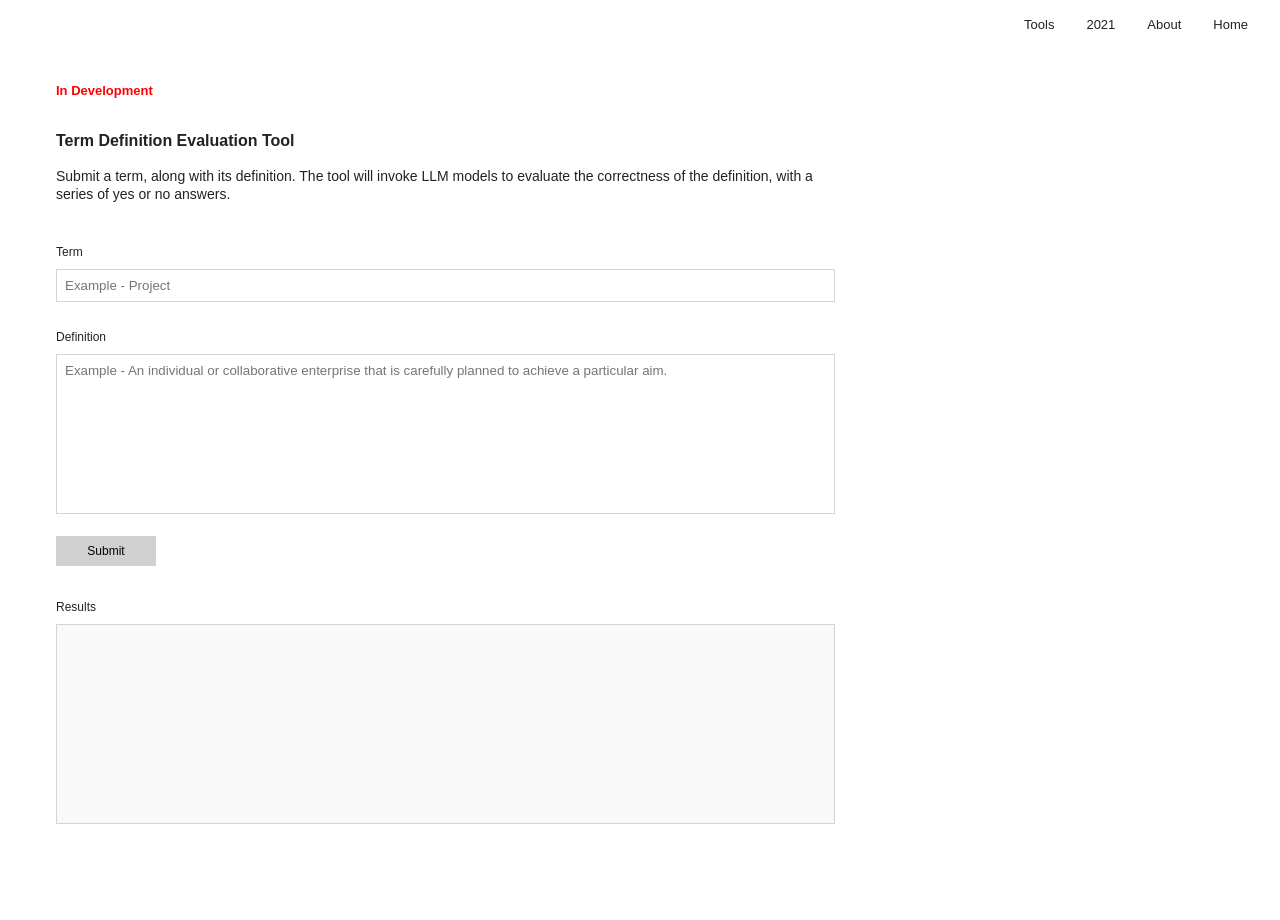
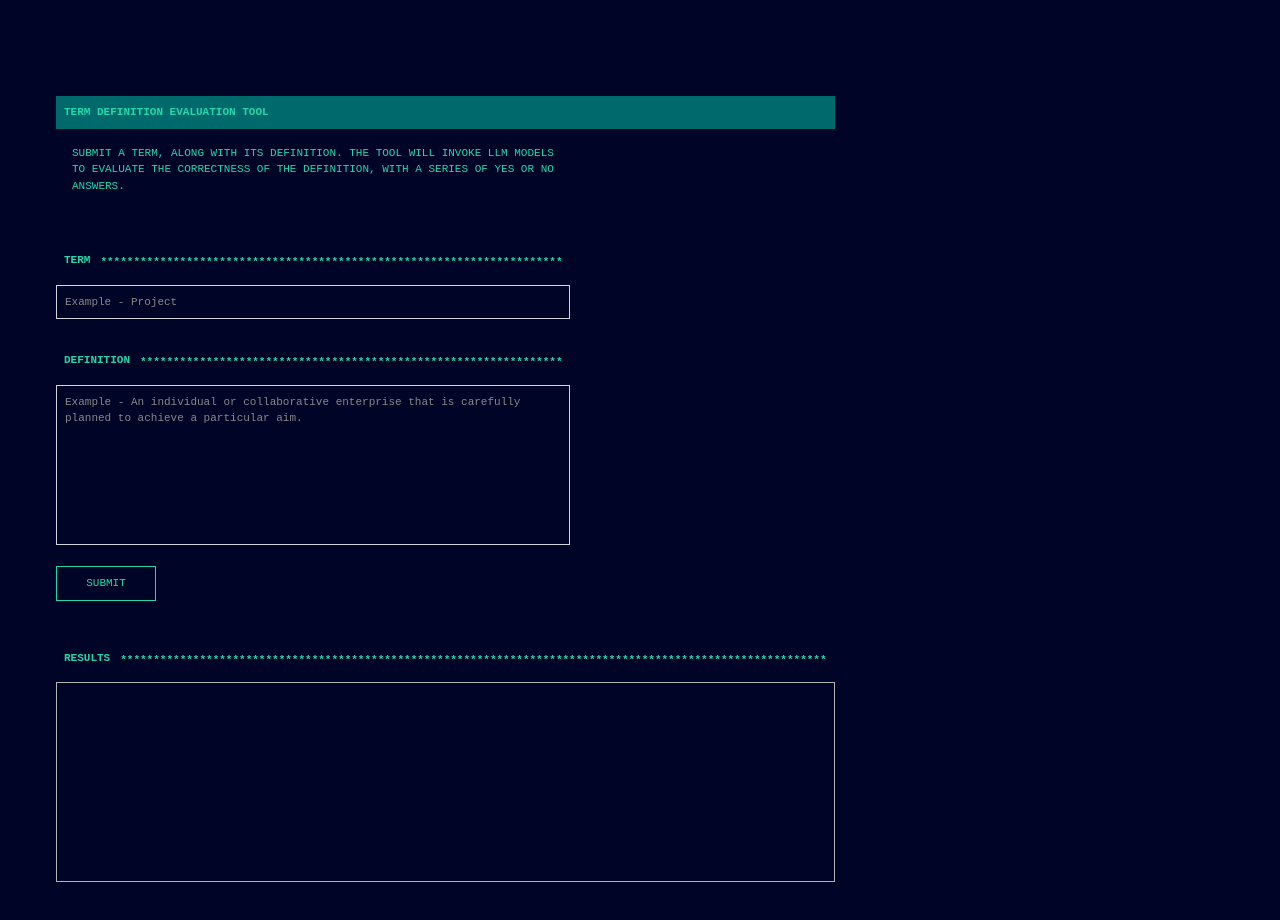
Before and after one commit to justinguevara/www.justinguevara.ca, a React (Vite) app: page /tools in a window 1280 px wide. Shown: the top 920 px of the page. Before the commit the page ends 880 px from the top, so only its background shows below. Built offline with nearby package versions, Linux system fonts and the light colour scheme.

Commit message:
redesign tools page

```diff
--- a/src/App.css
+++ b/src/App.css
@@ -1,3 +1,9 @@
+html, body, #root {
+  display: flex;
+  flex-direction: column;
+  flex-grow: 1;
+}
+
 @media screen and (max-width: 580px) {
   .music-player .aux {
     display: none;
@@ -103,7 +109,7 @@
 }
 
 .home-heading-background {
-  background: url('/feb1b-min.png') no-repeat;
+  background: url('/jan31.png') no-repeat;
   margin-bottom: 16px;
   margin-left: auto;
   margin-right: auto;
@@ -111,7 +117,7 @@
 
 @media screen and (max-width: 480px) {
   .home-heading-background {
-    height: 200px;
+    height: 184px;
     background-size: 1400px;
     background-position: center center;
   }
@@ -119,7 +125,7 @@
 
 @media screen and (max-width:1024px) and (min-width:481px) {
   .home-heading-background {
-    height: 200px;
+    height: 202px;
     background-size: 1525px;
     background-position: left top;
   }
@@ -127,8 +133,8 @@
 
 @media screen and (min-width: 1025px) {
   .home-heading-background {
-    height: 533px;
-    background-size: 1725px;
+    height: 374px;
+
     background-position: left top;
   }
 }
@@ -177,7 +183,6 @@ body {
   min-height: 100vh;
   overflow: hidden;
   position: relative;
-  padding-bottom: 40px
 }
 
 a,
--- a/src/components/pages/toolspage/ToolsPage.tsx
+++ b/src/components/pages/toolspage/ToolsPage.tsx
@@ -3,7 +3,7 @@ import EnvironmentService from "services/EnvironmentService";
 import { useEffect, useState } from "react";
 import axios from "axios";
 
-import "./style.css";
+import styles from "./style.module.css";
 
 export default function ToolsPage (): JSX.Element {
   const [term, setTerm] = useState('');
@@ -37,7 +37,7 @@ export default function ToolsPage (): JSX.Element {
 
       setResults(processed_elements);
     } catch (error) {
-      setResults(['error']);
+      setResults(['Error - request failed.']);
     } finally {
       setTimeout(() => {
         setIsSubmitting(false);
@@ -46,52 +46,55 @@ export default function ToolsPage (): JSX.Element {
   };
 
   return (
-    <>
-      <MainNavigation />
-      <div className="jg-page-container">
-        <div className="jg-two-column-layout">
-          <div className="jg-column jg-column-2-3">
-            <div className="jg-mt-2rem"></div>
-            <div className="jg-under-construction">In Development</div>
-            <div className="jg-mt-2rem"></div>
-            <h1 className="jg-page-heading">Term Definition Evaluation Tool</h1>
-            <h1 className="jg-subheading">Submit a term, along with its definition.
-              The tool will invoke LLM models to evaluate the correctness of the definition, with a series of yes or no answers.</h1>
-
+    <div className={`${styles['jg-page-wrapper']}`}>
+      {/* <MainNavigation /> */}
+      <div className={`${styles['jg-page-container']} ${styles['jg-margin-bottom-96-collapse']}`}>
+        <div className={styles['jg-two-column-layout']}>
+          <div className={`${styles['jg-column']} ${styles['jg-column-2-3']}`}>
+            <h1 className={`${styles['jg-page-heading']} ${styles['jg-margin-top-96-collapse']}`}>Term Definition Evaluation Tool</h1>
+            <div className={`${styles['jg-padding-single-intent-collapse']} ${styles['jg-width-66-collapse']}`}>
+              Submit a term, along with its definition.
+              The tool will invoke LLM models to evaluate the correctness of the definition, with a series of yes or no answers.
+            </div>
             <form onSubmit={handle_submit}>
-              <h2 className="jg-heading">Term</h2>
-              {/* @todo context, prompt, noun vs verb */}
+              <div className={`${styles['jg-padding-8-collapse']} ${styles['jg-width-66-collapse']}`}>
+                <h2 className={`${styles['jg-margin-top-50']} ${styles['jg-overflow-hidden']}`}>Term</h2>
+              </div>
               <input
                 type="text"
-                className="jg-input jg-mb-1rem"
+                className={`${styles['jg-input']} ${styles['jg-mb-1rem']} ${styles['jg-width-66-collapse']}`}
                 value={term}
                 onChange={(e) => setTerm(e.target.value)}
                 placeholder="Example - Project"
               />
-              <h2 className="jg-heading">Definition</h2>
+              <div className={`${styles['jg-padding-8-collapse']} ${styles['jg-width-66-collapse']}`}>
+                <h2 className={styles['jg-overflow-hidden']}>Definition</h2>
+              </div>
               <textarea
-                className="jg-textarea jg-mb-1rem"
+                className={`${styles['jg-textarea']} ${styles['jg-mb-1rem']} ${styles['jg-width-66-collapse']}`}
                 value={definition}
                 onChange={(e) => setDefinition(e.target.value)}
                 placeholder="Example - An individual or collaborative enterprise that is carefully planned to achieve a particular aim."
               ></textarea>
-              <button type="submit" className="jg-submit-button" disabled={isSubmitting}>
+              <button type="submit" className={styles['jg-submit-button']} disabled={isSubmitting}>
                 {isSubmitting ? '...' : 'Submit'}
               </button>
-              <div className="jg-mt-2rem"></div>
+              <div className={styles['jg-mt-2rem']}></div>
 
-              <h2 className="jg-heading">Results</h2>
-              <div className="jg-response-data">
+              <div className={styles['jg-padding-8-collapse']}>
+                <h2 className={styles['jg-overflow-hidden']}>Results</h2>
+              </div>
+              <div className={styles['jg-response-data']}>
                 {results.map(function (item, index) {
                   return (<div key={index}>{item}</div>);
                 })}
               </div>
             </form>
           </div>
-          <div className="jg-column jg-column-1-3">
+          <div className={`${styles['jg-column']} ${styles['jg-column-1-3']}`}>
           </div>
         </div>
       </div>
-    </>
+    </div>
   );
 };
--- a/src/components/pages/toolspage/style.css
+++ /dev/null
@@ -1,141 +0,0 @@
-.jg-page-container {
-    margin-left: auto;
-    margin-right: auto;
-    width: 1200px;
-    padding-left: 16px;
-    padding-right: 16px;
-    box-sizing: border-box;
-}
-
-@media screen and (max-width: 1199px) {
-    .jg-page-container {
-        width: 100%;
-    }
-}
-
-@media screen and (min-width: 1200px) {
-    .jg-page-container {
-        width: 1200px;
-    }
-}
-
-.jg-page-content {
-    padding-left: 16px;
-    padding-right: 16px;
-    box-sizing: border-box;
-    margin-right: auto;
-    width: 100%;
-}
-
-@media screen and (max-width: 850px) {
-    .jg-page-content {
-        width: 100%;
-    }
-}
-@media screen and (min-width: 849px) {
-    .jg-page-content {
-        width: 790px;
-    }
-}
-
-.jg-textarea {
-  width: 100%;
-  height: 10rem;
-  padding: 0.5rem;
-  border: 1px solid #d1d5db;
-  font-family: inherit;
-  resize: none;
-}
-
-.jg-input {
-  width: 100%;
-  padding: 0.5rem;
-  margin-bottom: 1rem;
-  border: 1px solid #d1d5db;
-}
-
-.jg-mb-1rem {
-  margin-bottom: 1rem;
-}
-
-.jg-mt-1rem {
-  margin-top: 1rem;
-}
-
-.jg-mt-2rem {
-  margin-top: 2rem;
-}
-
-.jg-heading {
-  margin-bottom: 0.5rem;
-  font-size: 12px;
-  font-weight: normal;
-}
-
-.jg-subheading {
-  margin-bottom: 2.5rem;
-  font-size: 14px;
-  font-weight: normal;
-}
-
-.jg-submit-button {
-  width: 100px;
-  padding: 8px;
-  border: 0;
-  background-color: #d0d0d0;
-  cursor: pointer;
-  transition: background-color 0.3s;
-  font-size: 12px!important;
-}
-
-.jg-submit-button:hover {
-  background-color: #e2e2e2;
-}
-
-.jg-response-data {
-  padding: 0.5rem;
-  border: 1px solid #d1d5db;
-  background-color: #f9f9f9;
-  height: 200px;
-  overflow-y: auto;
-}
-
-.jg-two-column-layout {
-  display: flex;
-  flex-wrap: wrap;
-  gap: 16px;
-}
-
-.jg-column {
-  box-sizing: border-box;
-}
-
-@media screen and (min-width: 1025px) {
-  .jg-column-2-3 {
-    width: 66.67%;
-  }
-}
-
-@media screen and (min-width: 1025px) {
-  .jg-column-1-3 {
-    width: 33.33%;
-  }
-}
-
-@media screen and (max-width: 1024px) {
-  .jg-column-2-3,
-  .jg-column-1-3 {
-    width: 100%;
-  }
-}
-
-.jg-page-heading {
-    margin-bottom: 1rem;
-    font-size: 1rem;
-    font-weight: bold;
-}
-
-.jg-under-construction {
-  color: red;
-  font-weight: bold;
-}
--- /dev/null
+++ b/src/components/pages/toolspage/style.module.css
@@ -0,0 +1,283 @@
+.jg-page-wrapper {
+  flex-grow: 1;
+}
+
+.jg-page-wrapper,
+.jg-page-wrapper textarea,
+.jg-page-wrapper input,
+.jg-page-wrapper .jg-response-data,
+.jg-page-wrapper button {
+  background-color:rgb(0,4,39);
+  font-size: 11px;
+  color:rgb(36, 216, 170);
+  text-transform: uppercase;
+  font-family: monospace;
+  line-height: 1.5em;
+  letter-spacing: 0;
+}
+
+.jg-page-wrapper textarea,
+.jg-page-wrapper input,
+.jg-page-wrapper .jg-response-data,
+.jg-page-wrapper button {
+  border-color:white;
+  outline: none;
+  box-shadow: none;
+}
+
+.jg-page-wrapper textarea,
+.jg-page-wrapper input,
+.jg-page-wrapper .jg-response-data {
+  text-transform: none;
+  color:rgb(180,180,180);
+  box-sizing: border-box;
+  padding: 8px;
+}
+
+.jg-page-wrapper textarea:focus,
+.jg-page-wrapper input:focus {
+  outline: none;
+  box-shadow: none;
+  border-color: rgb(180,180,180);
+}
+
+.jg-page-wrapper input::placeholder,
+.jg-page-wrapper textarea::placeholder {
+  color: #888888;
+}
+
+::-webkit-scrollbar-thumb, .jg-page-wrapper textarea::-webkit-scrollbar {
+  width: 12px;
+  height: 12px;
+  border: 0;
+  background: none;
+  outline: none;
+  box-shadow: none;
+}
+
+::-webkit-scrollbar-thumb, .jg-page-wrapper textarea::-webkit-scrollbar-track {
+  background: none;
+  cursor: pointer;
+  border: 0;
+  outline: none;
+  box-shadow: none;
+}
+
+::-webkit-scrollbar-thumb, .jg-page-wrapper textarea::-webkit-scrollbar-thumb {
+  cursor: pointer;
+  border: 0;
+  background-color: #DDD;
+  outline: none;
+  box-shadow: none;
+}
+
+.jg-page-wrapper button {
+  border-style: solid;
+  border-color: rgb(36,216,170);
+  border-width: 1px;
+  cursor: pointer;
+  display: block;
+  transition: all 0.1s ease-in-out;
+  width: 100px;
+  padding: 8px;
+}
+.jg-page-wrapper button:hover {
+  background-color: transparent;
+  border-color: white;
+  color: white;
+}
+
+.jg-page-wrapper .jg-page-heading {
+  background-color: rgb(0,105,108);
+  font-size: 11px;
+  padding: 8px;
+  margin-bottom: 1rem;
+}
+
+.jg-page-wrapper h2 {
+  margin-bottom: 0.5rem;
+  font-size: 11px;
+}
+
+.jg-page-wrapper h2::after {
+  position: relative;
+  left: 10px;
+  top: 2px;
+  content: "********************************************************************************************************************************************************************************************************************************************************************";
+}
+
+.jg-page-wrapper .jg-overflow-hidden {
+  overflow: hidden;
+}
+
+@media screen and (max-width: 1024px) {
+  .jg-page-wrapper .jg-width-66-collapse {
+    width: 100%;
+  }
+}
+@media screen and (min-width: 1025px) {
+  .jg-page-wrapper .jg-width-66-collapse {
+    width: 66% !important;
+  }
+}
+
+@media screen and (min-width: 1024px) {
+  .jg-page-wrapper .jg-margin-top-96-collapse {
+    margin-top: 96px;
+  }
+}
+
+@media screen and (max-width: 1025px) {
+  .jg-page-wrapper .jg-margin-top-96-collapse {
+    margin-top: 16px;
+  }
+}
+
+@media screen and (min-width: 1025px) {
+  .jg-page-wrapper .jg-margin-bottom-96-collapse {
+    margin-bottom: 96px;
+  }
+}
+
+@media screen and (max-width: 1024px) {
+  .jg-page-wrapper .jg-margin-bottom-96-collapse {
+    margin-bottom: 16px;
+  }
+}
+
+.jg-page-wrapper .jg-margin-top-50 {
+  margin-top: 50px;
+}
+
+@media screen and (max-width: 850px) {
+  .jg-page-wrapper .jg-padding-8-collapse {
+    padding-top: 8px;
+    padding-bottom: 8px;
+  }
+}
+
+@media screen and (min-width: 851px) {
+  .jg-page-wrapper .jg-padding-8-collapse {
+    padding: 8px;
+  }
+}
+
+@media screen and (max-width: 850px) {
+  .jg-page-wrapper .jg-padding-single-intent-collapse {
+    padding-left: 0px;
+  }
+}
+
+@media screen and (min-width: 851px) {
+  .jg-page-wrapper .jg-padding-single-intent-collapse {
+    padding-left: 16px;
+  }
+}
+
+.jg-page-wrapper .header-menu-primary{
+  display: none;
+}
+
+.jg-page-wrapper .jg-page-container {
+  margin-left: auto;
+  margin-right: auto;
+  width: 1200px;
+  padding-left: 16px;
+  padding-right: 16px;
+  box-sizing: border-box;
+}
+
+@media screen and (min-width: 1200px) {
+  .jg-page-wrapper .jg-page-container {
+    width: 1200px;
+  }
+}
+
+@media screen and (max-width: 1199px) {
+  .jg-page-wrapper .jg-page-container {
+    width: 100%;
+  }
+}
+
+.jg-page-wrapper .jg-page-content {
+  padding-left: 16px;
+  padding-right: 16px;
+  box-sizing: border-box;
+  margin-right: auto;
+  width: 100%;
+}
+
+@media screen and (max-width: 850px) {
+  .jg-page-wrapper .jg-page-content {
+    width: 100%;
+  }
+}
+
+@media screen and (min-width: 851px) {
+  .jg-page-wrapper .jg-page-content {
+    width: 790px;
+  }
+}
+
+.jg-page-wrapper .jg-textarea {
+  width: 100%;
+  height: 10rem;
+  padding: 0.5rem;
+  border: 1px solid #d1d5db;
+  font-family: inherit;
+  resize: none;
+}
+
+.jg-page-wrapper .jg-input {
+  width: 100%;
+  padding: 0.5rem;
+  margin-bottom: 1rem;
+  border: 1px solid #d1d5db;
+}
+
+.jg-page-wrapper .jg-mb-1rem {
+  margin-bottom: 1rem;
+}
+
+.jg-page-wrapper .jg-mt-1rem {
+  margin-top: 1rem;
+}
+
+.jg-page-wrapper .jg-mt-2rem {
+  margin-top: 2rem;
+}
+
+.jg-page-wrapper .jg-response-data {
+  border: 1px solid;
+  height: 200px;
+  overflow-y: auto;
+}
+
+.jg-page-wrapper .jg-two-column-layout {
+  display: flex;
+  flex-wrap: wrap;
+  gap: 16px;
+}
+
+.jg-page-wrapper .jg-column {
+  box-sizing: border-box;
+}
+
+@media screen and (min-width: 1025px) {
+  .jg-page-wrapper .jg-column-2-3 {
+    width: 66.67%;
+  }
+}
+
+@media screen and (min-width: 1025px) {
+  .jg-page-wrapper .jg-column-1-3 {
+    width: 33.33%;
+  }
+}
+
+@media screen and (max-width: 1024px) {
+  .jg-page-wrapper .jg-column-2-3,
+  .jg-page-wrapper .jg-column-1-3 {
+    width: 100%;
+  }
+}
```
